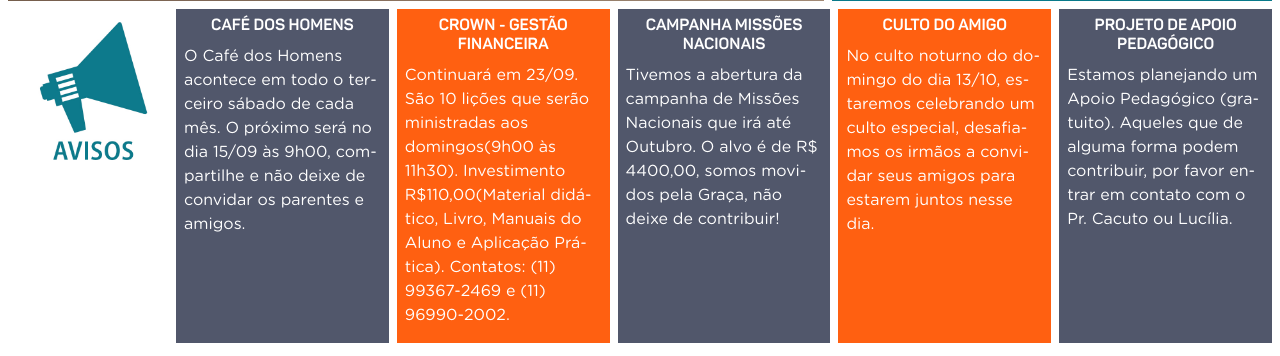
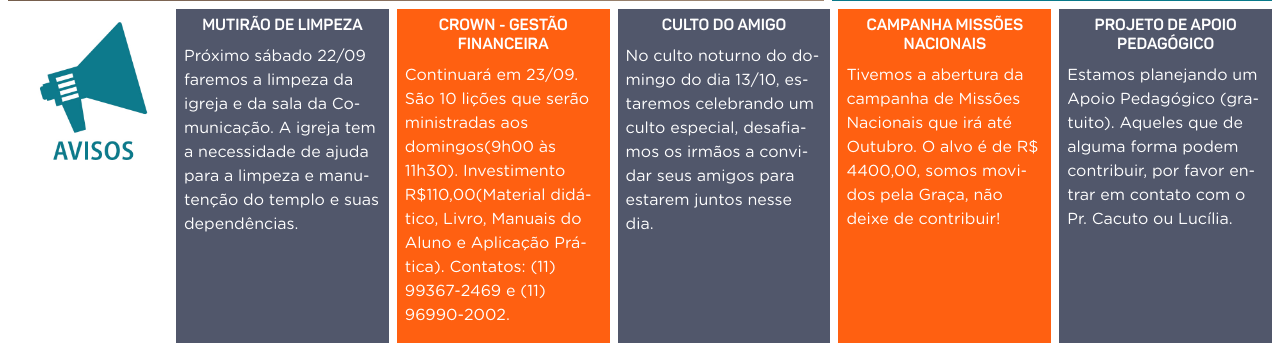
Before and after one commit to GustavoDiogo/siteibrn2, a PHP site: page / in a window 1280 px wide. Shown: the part 454-810 px from the top of the page. Run offline with PHP 8.4, Linux system fonts and the light colour scheme; some libraries are stand-ins or nearby versions.

Commit message:
atualiza avisos

```diff
--- a/index.php
+++ b/index.php
@@ -65,9 +65,9 @@
 
   <div class="aviso">
     <div class="aviso-texto">
-      <h6 align="middle">CAFÉ DOS HOMENS</h6>
+      <h6 align="middle">MUTIRÃO DE LIMPEZA</h6>
       <p>
-        O Café dos Homens acontece em todo o terceiro sábado de cada mês. O próximo será no dia 15/09 às 9h00, compartilhe e não deixe de convidar os parentes e amigos.
+        Próximo sábado 22/09 faremos a limpeza da igreja e da sala da Comunicação. A igreja tem a necessidade de ajuda para a limpeza e manutenção do templo e suas dependências.
       </p>
     </div>
   </div>
@@ -83,18 +83,18 @@
 
   <div class="aviso">
     <div class="aviso-texto">
-      <h6 align="middle">CAMPANHA MISSÕES NACIONAIS</h6>
+      <h6 align="middle">CULTO DO AMIGO</h6>
       <p>
-        Tivemos a abertura da campanha de Missões Nacionais que irá até Outubro. O alvo é de R$ 4400,00, somos movidos pela Graça, não deixe de contribuir!
+        No culto noturno do domingo do dia 13/10, estaremos celebrando um culto especial, desafiamos os irmãos a convidar seus amigos para estarem juntos nesse dia.
       </p>
     </div>
   </div>
 
   <div class="aviso" style="background-color: #ff6011">
     <div class="aviso-texto">
-      <h6 align="middle">CULTO DO AMIGO</h6>
+      <h6 align="middle">CAMPANHA MISSÕES NACIONAIS</h6>
       <p>
-        No culto noturno do domingo do dia 13/10, estaremos celebrando um culto especial, desafiamos os irmãos a convidar seus amigos para estarem juntos nesse dia.
+        Tivemos a abertura da campanha de Missões Nacionais que irá até Outubro. O alvo é de R$ 4400,00, somos movidos pela Graça, não deixe de contribuir!
       </p>
     </div>
   </div>
```
